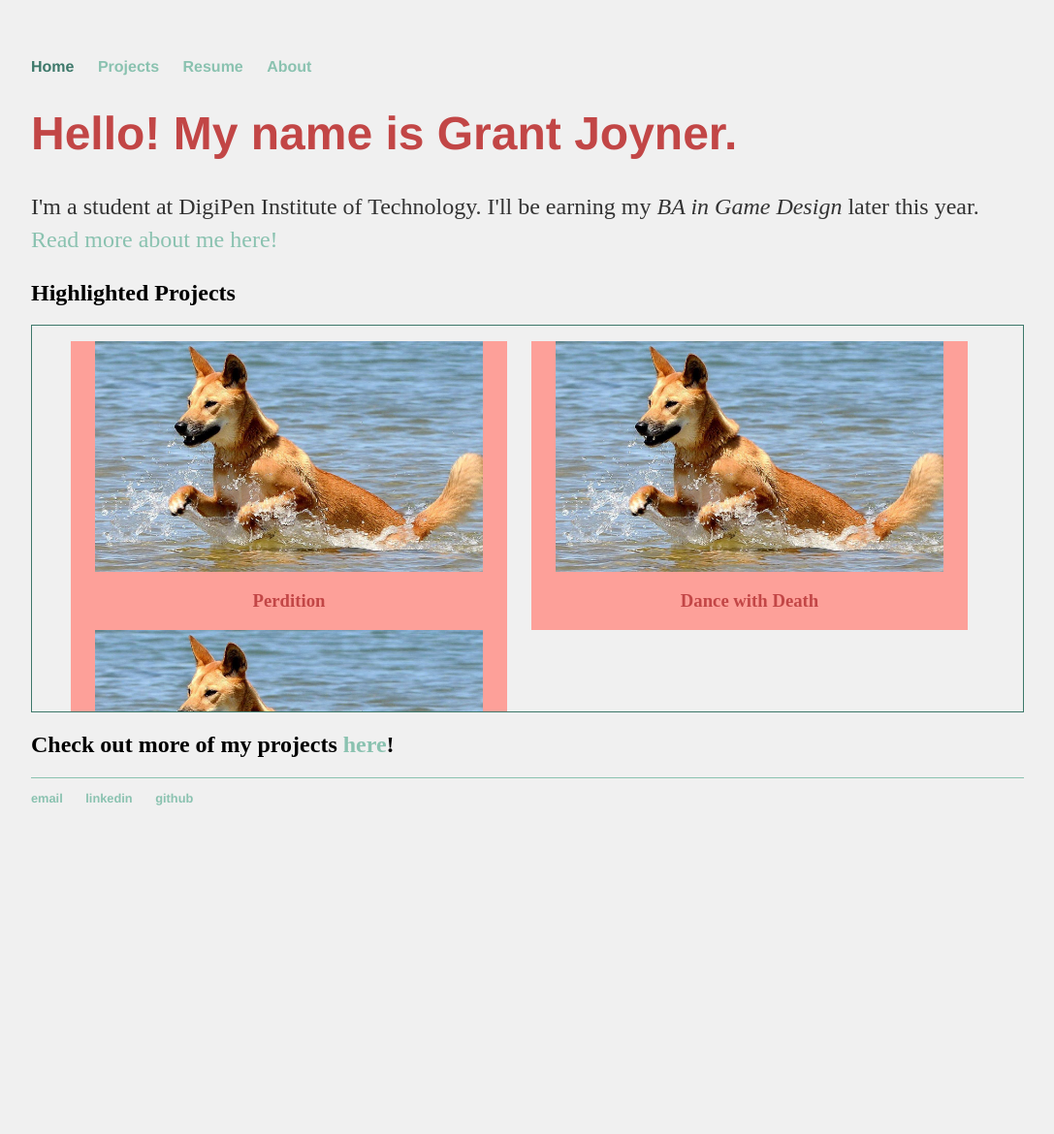
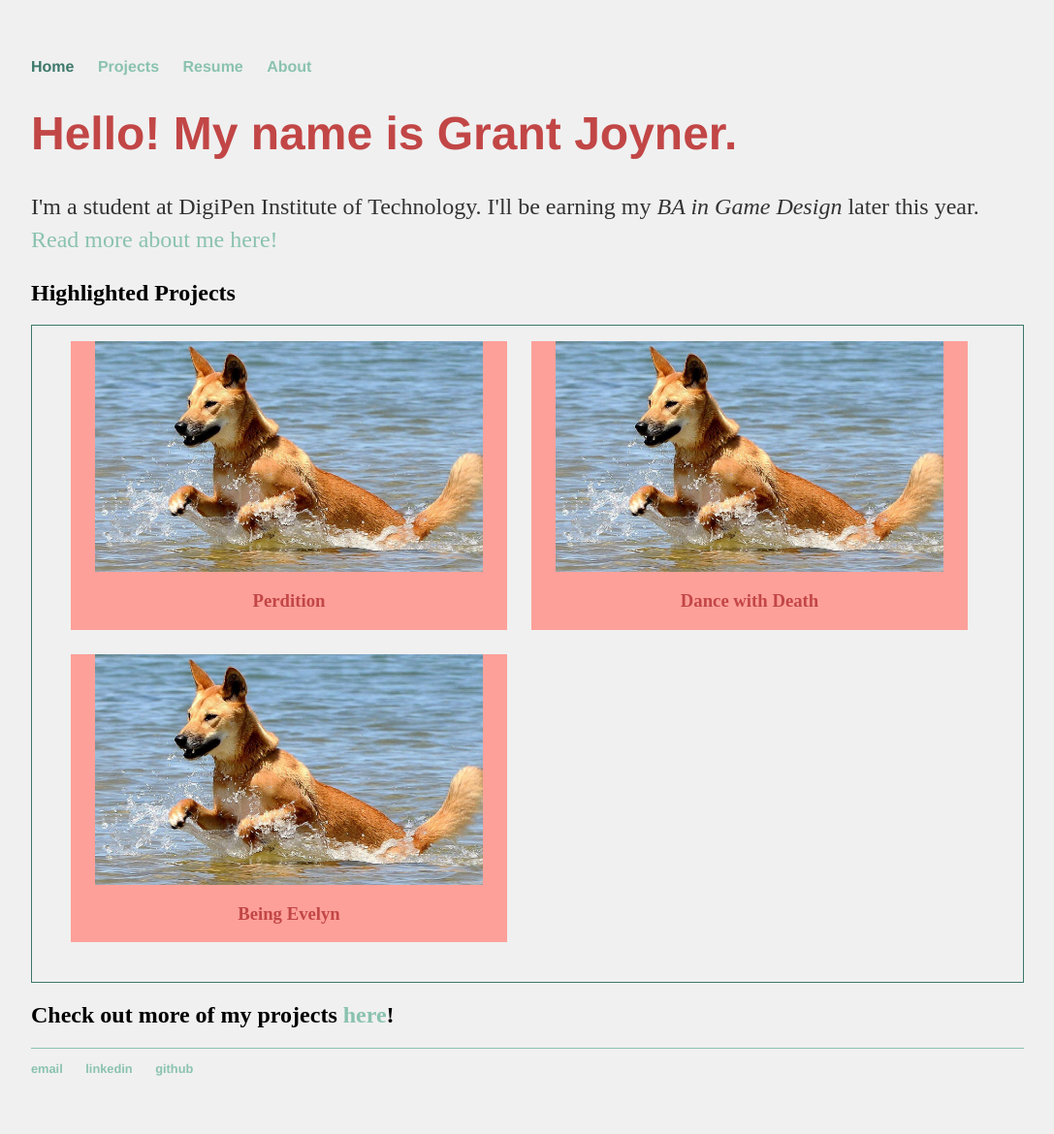
Before and after one commit to digigrant/digigrant.github.io, a Jekyll site: the page built from index.html, in a window 1280 px wide. Shown: the whole page at 97% size, without its empty margins (96-1183 px from the left). Built offline with Jekyll 4.4.1, drawn with Linux system fonts in a browser that asks for light colours; before the commit the page ends 900 px from its top, so only the background shows below that.

Commit message:
Update main.scss

```diff
--- a/_sass/main.scss
+++ b/_sass/main.scss
@@ -66,7 +66,6 @@ footer
 
 .row
 {
-    height: 400px;
     border: 1px solid $color4;
     overflow: auto;
 
@@ -81,6 +80,7 @@ footer
             width: 450px;
             background-color: $color3;
             margin-right: 25px;
+            margin-bottom: 25px;
 
             img
             {
```
